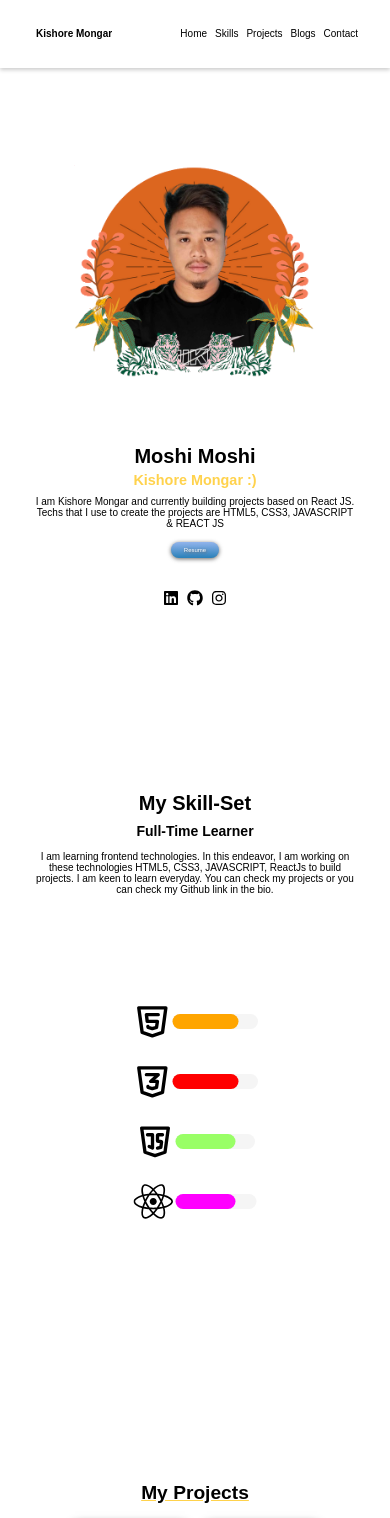
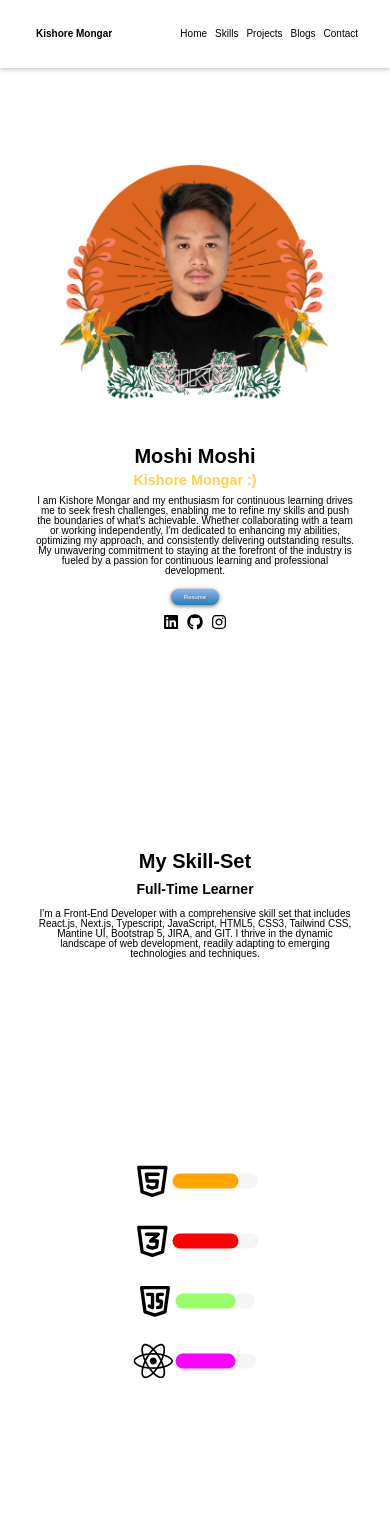
Before and after one commit to fushigina-Shinobi/reat-portfolio, a React (Create React App) app: page / in a window 390 px wide. Shown: the top 1518 px of the page. Built offline with nearby package versions, Linux system fonts and the light colour scheme.

Commit message:
content update and resume as well

```diff
--- a/src/App.js
+++ b/src/App.js
@@ -1,20 +1,22 @@
-import Navbar from "../src/components/Navbar/Navbar";
-import "./index.css";
-import Hero from "./components/Hero/Hero";
-import Skills from "./components/Skills/Skills";
-import Projects from "./components/Projects/Projects";
-import ContactForm from "./components/Contact/ContactForm";
-import Footer from "./components/Footer/Footer";
+import Navbar from '../src/components/Navbar/Navbar';
+import './index.css';
+import Hero from './components/Hero/Hero';
+import Skills from './components/Skills/Skills';
+import Projects from './components/Projects/Projects';
+import ContactForm from './components/Contact/ContactForm';
+import Footer from './components/Footer/Footer';
 
 function App() {
   return (
-    <div className="App">
+    <div className='App'>
       <Navbar />
-      <Hero />
-      <Skills />
-      <Projects />
-      <ContactForm />
-      <Footer />
+      <div className='contents'>
+        <Hero />
+        <Skills />
+        <Projects />
+        <ContactForm />
+        <Footer />
+      </div>
     </div>
   );
 }
--- a/src/components/Hero/Hero.css
+++ b/src/components/Hero/Hero.css
@@ -19,10 +19,11 @@
 .hero-right {
   flex: 1;
   position: relative;
+  margin-top: 15rem;
 }
 .hero-right img {
-  position: absolute;
-  z-index: 1;
+  /* position: absolute;
+  z-index: 1; */
   max-width: 100%;
   height: auto;
 }
@@ -43,15 +44,23 @@
 }
 
 .hero-btn {
-  height: 3.2rem;
-  width: 9.6rem;
+  padding: 1rem 2.5rem;
+  width: fit-content;
+  height: 4.3rem;
 }
+
+.action-container {
+  display: flex;
+  column-gap: 2rem;
+  align-items: center;
+}
+
 .hero-btn a {
   color: var(--color-primary);
   font-size: 2rem;
 }
 .hero-icons {
-  margin-top: 4.8rem;
+  margin-top: 0.8rem;
   display: flex;
   gap: 2rem;
   font-size: 4rem;
@@ -65,9 +74,25 @@
   color: var(--color-secondary);
 }
 
+/* width < 1920px, 1rem = 9px*/
+@media (max-width: 120em) {
+  .hero {
+    width: 100%;
+    margin: 0rem 5rem 0 5rem;
+    height: 70vh;
+    align-items: center;
+  }
+  .hero-right {
+    display: flex;
+    justify-content: center;
+  }
+}
 @media (max-width: 112.5em) {
   .hero-btn a {
     font-size: 1.5rem;
+  }
+  .hero-right {
+    margin-top: 8rem;
   }
 }
 /*Tablet-Landscape width < 1200px, 1rem = 9px*/
@@ -76,11 +101,24 @@
 /*Tablet-Port width < 900px, 1rem = 8px*/
 @media (max-width: 56.25em) {
   .hero {
-    flex-wrap: wrap;
+    /* flex-wrap: wrap; */
     flex-direction: column;
-    margin-top: 35rem;
     gap: 7rem;
+    padding: 10rem 0;
+    margin: 0;
   }
+  .hero-name {
+    margin: 0 5rem;
+  }
+  /* .hero {
+    margin: 0;
+    height: 100%;
+    padding: 15rem 0;
+  }
+  ..hero-name {
+    margin: 0 5rem;
+  }
+  */
   .hero-left {
     align-items: center;
     justify-content: center;
@@ -89,6 +127,7 @@
   }
   .hero-name {
     text-align: center;
+    margin: 0 5rem;
   }
   .hero-right {
     flex: 1 1;
@@ -106,12 +145,25 @@
   .hero-name > :nth-child(1) {
     font-size: 5rem;
   }
+  .action-container {
+    flex-direction: column;
+    row-gap: 2rem;
+  }
 }
 /*Phone-Large width < 600px, 1rem = 6.5px*/
 @media (max-width: 37.5em) {
-  /* .hero {
-    height: 40vh;
-  } */
+  .action-container {
+    flex-direction: column;
+    row-gap: 1.5rem;
+  }
+  .hero {
+    margin: 0;
+    height: 100%;
+    padding: 15rem 0;
+  }
+  .hero-name {
+    margin: 0 5rem;
+  }
 }
 /*Phone-medium width < 480px, 1rem = 5px*/
 @media (max-width: 30em) {
@@ -129,10 +181,32 @@
   .hero-name {
     gap: 1rem;
   }
+
+  .action-container {
+    flex-direction: column;
+    row-gap: 1.5rem;
+  }
+  .hero {
+    margin: 25rem 0 0 0;
+  }
+  .hero-name {
+    margin: 0 5rem;
+  }
 }
 /*Phone-Small width < 390px, 1rem = 4px*/
 @media (max-width: 24.375em) {
   /* .hero {
     height: 30vh;
   } */
+  .action-container {
+    flex-direction: column;
+    row-gap: 1.5rem;
+  }
+
+  .hero {
+    margin: 25rem 0 0 0;
+  }
+  .hero-name {
+    margin: 0 5rem;
+  }
 }
--- a/src/components/Hero/Hero.jsx
+++ b/src/components/Hero/Hero.jsx
@@ -1,52 +1,59 @@
-import React from "react";
-import "./Hero.css";
-import { FaLinkedin, FaGithub, FaInstagram } from "react-icons/fa";
-import KishoreCV from "./KishoreCV.pdf";
+import React from 'react';
+import './Hero.css';
+import { FaLinkedin, FaGithub, FaInstagram } from 'react-icons/fa';
+import KishoreCV from './KishoreCV.pdf';
 
 const Hero = () => {
   return (
-    <div className="hero" id="heroHome">
-      <section className="hero-left">
-        <div className="hero-name">
+    <div className='hero' id='heroHome'>
+      <section className='hero-left'>
+        <div className='hero-name'>
           <span>Moshi Moshi</span>
           <span>Kishore Mongar :)</span>
-          <span>
-            I am Kishore Mongar and currently building projects based on React
-            JS. Techs that I use to create the projects are HTML5, CSS3,
-            JAVASCRIPT & REACT JS
+          <span style={{ lineHeight: '2.5rem' }}>
+            I am Kishore Mongar and my enthusiasm for continuous learning drives
+            me to seek fresh challenges, enabling me to refine my skills and
+            push the boundaries of what's achievable. Whether collaborating with
+            a team or working independently, I'm dedicated to enhancing my
+            abilities, optimizing my approach, and consistently delivering
+            outstanding results. My unwavering commitment to staying at the
+            forefront of the industry is fueled by a passion for continuous
+            learning and professional development.
           </span>
         </div>
-        <button className="button hero-btn">
-          <a href={KishoreCV} download="Kishore CV">
+        <div className='action-container'>
+          <button className='button hero-btn'>
+            <a href={KishoreCV} download='Kishore CV'>
               Resume
             </a>
           </button>
-        <section className="hero-icons">
+          <section className='hero-icons'>
             <a
-            href="https://www.linkedin.com/in/kishore-mongar/"
-            target="_blank"
-            rel="noreferrer"
+              href='https://www.linkedin.com/in/kishore-mongar/'
+              target='_blank'
+              rel='noreferrer'
             >
               <FaLinkedin />
             </a>
             <a
-            href="https://github.com/fushigina-Shinobi"
-            target="_blank"
-            rel="noreferrer"
+              href='https://github.com/fushigina-Shinobi'
+              target='_blank'
+              rel='noreferrer'
             >
               <FaGithub />
             </a>
             <a
-            href="https://www.instagram.com/thequirkybrat/"
-            target="_blank"
-            rel="noreferrer"
+              href='https://www.instagram.com/thequirkybrat/'
+              target='_blank'
+              rel='noreferrer'
             >
               <FaInstagram />
             </a>
           </section>
+        </div>
       </section>
-      <section className="hero-right">
-        <img src={require("./Hero.png")} alt="Kishore Mongar" />
+      <section className='hero-right'>
+        <img src={require('./Hero.png')} alt='Kishore Mongar' />
       </section>
     </div>
   );
--- a/src/components/Skills/Skills.css
+++ b/src/components/Skills/Skills.css
@@ -90,11 +90,16 @@
     font-size: 2.5rem;
   }
 }
-/*Phone-Large width < 600px, 1rem = 6.5px*/
-@media (max-width: 37.5em) {
-  .skills-container {
+/*Phone-Large width < 900px, 1rem = 8px*/
+@media (max-width: 56.25em) {
+  /* .skills-container {
     margin: 0 5rem;
     height: 77vh;
+  } */
+}
+@media (max-width: 37.5em) {
+  .skills-bar {
+    height: fit-content;
   }
 }
 /*Phone-medium width < 480px, 1rem = 5px*/
--- a/src/components/Skills/Skills.jsx
+++ b/src/components/Skills/Skills.jsx
@@ -1,39 +1,40 @@
-import React from "react";
-import "./Skills.css";
-import { TbBrandJavascript, TbBrandCss3, TbBrandHtml5 } from "react-icons/tb";
-import { FaReact } from "react-icons/fa";
-import ProgressBar from "./ProgressBar";
+import React from 'react';
+import './Skills.css';
+import { TbBrandJavascript, TbBrandCss3, TbBrandHtml5 } from 'react-icons/tb';
+import { FaReact } from 'react-icons/fa';
+import ProgressBar from './ProgressBar';
 
 const Skills = () => {
   return (
-    <div className="skills-container" id="skills">
-      <section className="skills-left">
+    <div className='skills-container' id='skills'>
+      <section className='skills-left'>
         <span>My Skill-Set</span>
         <span>Full-Time Learner</span>
-        <span>
-          I am learning frontend technologies. In this endeavor, I am working on
-          these technologies HTML5, CSS3, JAVASCRIPT, ReactJs to build projects.
-          I am keen to learn everyday. You can check my projects or you can
-          check my Github link in the bio.
+        <span style={{ lineHeight: '2.5rem' }}>
+          I'm a Front-End Developer with a comprehensive skill set that includes
+          React.js, Next.js, Typescript, JavaScript, HTML5, CSS3, Tailwind CSS,
+          Mantine UI, Bootstrap 5, JIRA, and GIT. I thrive in the dynamic
+          landscape of web development, readily adapting to emerging
+          technologies and techniques.
         </span>
       </section>
-      <section className="skills-right">
-        <div className="skills-bar">
-          <div className="progress-1">
-            <TbBrandHtml5 className="circle" />
-            <ProgressBar bgcolor="orange" progress="11rem" height={10} />
+      <section className='skills-right'>
+        <div className='skills-bar'>
+          <div className='progress-1'>
+            <TbBrandHtml5 className='circle' />
+            <ProgressBar bgcolor='orange' progress='11rem' height={10} />
           </div>
-          <div className="progress-2">
-            <TbBrandCss3 className="circle" />
-            <ProgressBar bgcolor="red" progress="11rem" height={10} />
+          <div className='progress-2'>
+            <TbBrandCss3 className='circle' />
+            <ProgressBar bgcolor='red' progress='11rem' height={10} />
           </div>
-          <div className="progress-3">
+          <div className='progress-3'>
             <TbBrandJavascript />
-            <ProgressBar bgcolor="#99ff66" progress="10rem" height={10} />
+            <ProgressBar bgcolor='#99ff66' progress='10rem' height={10} />
           </div>
-          <div className="progress-4">
+          <div className='progress-4'>
             <FaReact />
-            <ProgressBar bgcolor="#ff00ff" progress="10rem" height={10} />
+            <ProgressBar bgcolor='#ff00ff' progress='10rem' height={10} />
           </div>
         </div>
       </section>
--- a/src/index.css
+++ b/src/index.css
@@ -14,7 +14,7 @@ html {
   box-sizing: border-box;
 }
 
-@import url("https://fonts.googleapis.com/css2?family=Lato:wght@100&family=Raleway:ital,wght@0,100;0,200;0,300;0,400;0,500;0,600;0,700;0,800;0,900;1,100;1,200;1,300;1,400;1,600;1,700;1,800;1,900&family=Satisfy&display=swap");
+@import url('https://fonts.googleapis.com/css2?family=Lato:wght@100&family=Raleway:ital,wght@0,100;0,200;0,300;0,400;0,500;0,600;0,700;0,800;0,900;1,100;1,200;1,300;1,400;1,600;1,700;1,800;1,900&family=Satisfy&display=swap');
 
 :root {
   --color-primary: #ffffff;
@@ -22,8 +22,8 @@ html {
   --color-tertiary: #ffe69a;
   --color-dark: #ffd24c;
   --color-button-dark: #000000;
-  --font-family-primary: "Satisfy", cursive;
-  --font-family-secondary: "Lato", sans-serif;
+  --font-family-primary: 'Satisfy', cursive;
+  --font-family-secondary: 'Lato', sans-serif;
   --color-background: rgb(66, 194, 255);
   --text-color-primary: black;
   /* --button-background: #4b709e; */
@@ -31,7 +31,7 @@ html {
 }
 
 body {
-  font-family: "Raleway", sans-serif, "Lato", sans-serif, "Satisfy", cursive;
+  font-family: 'Raleway', sans-serif, 'Lato', sans-serif, 'Satisfy', cursive;
   /* font-weight: 400;
   line-height: 1.6;
   min-height: 100vh; */
@@ -97,6 +97,12 @@ a {
   background-image: linear-gradient(to bottom, #04bbcc, #3d6eff);
 }
 
+.contents {
+  display: flex;
+  flex-direction: column;
+  row-gap: 2rem;
+}
+
 /*Big-Desktop width < 1800px, 1rem = 112px*/
 @media (max-width: 112.5em) {
   html {
@@ -117,6 +123,9 @@ a {
   html {
     font-size: 50%;
   }
+  .contents:nth-child(2) {
+    row-gap: 25rem;
+  }
 }
 /*Phone-Large width < 600px, 1rem = 6.5px*/
 @media (max-width: 37.5em) {
```
Also changed, not shown: src/components/Contact/ContactForm.jsx (+33 -26 lines), 1 other file (tests, documents, lock files or other folders). Lines whose indentation alone changed are shown as unchanged.
